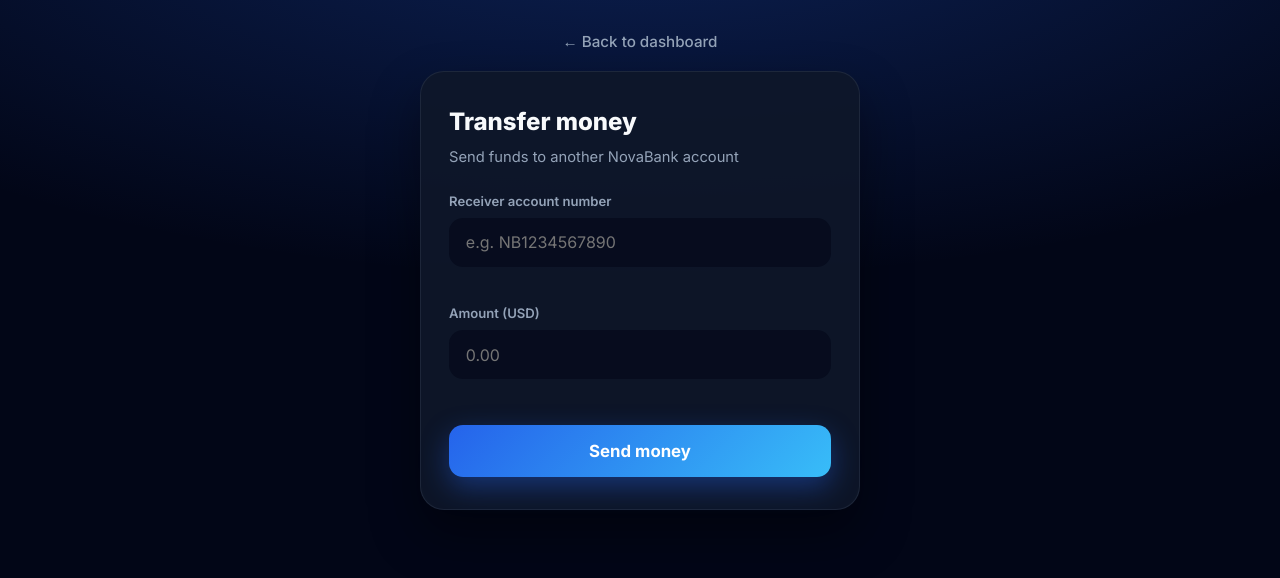
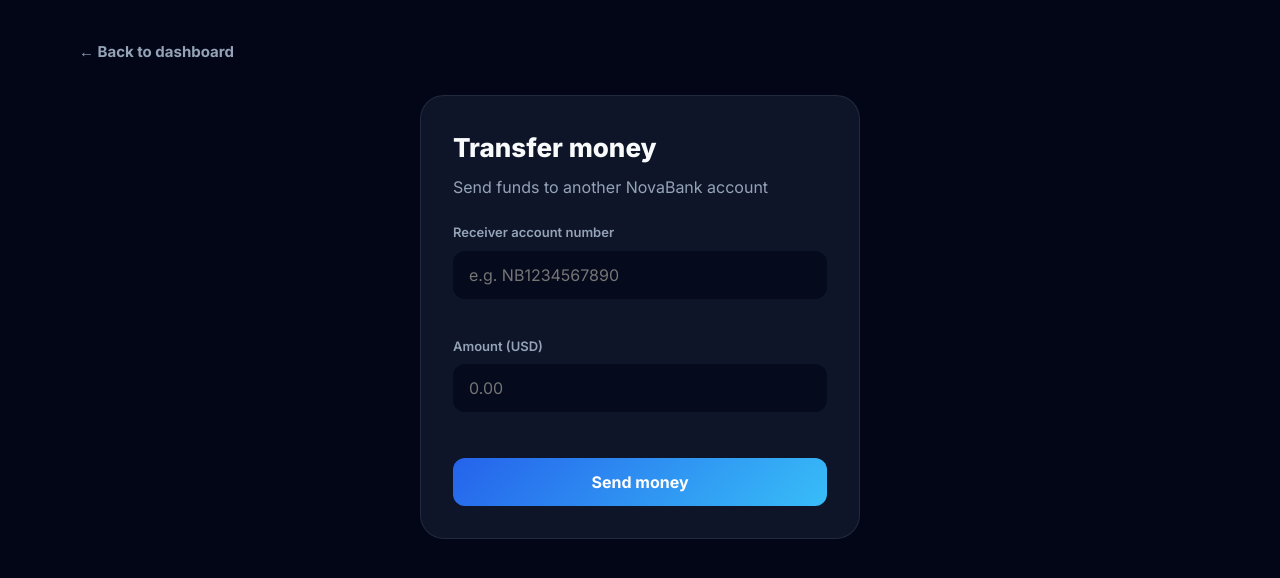
Before and after one commit to princek378/NovaBank-Frontend, a React (Vite) app: page /customer/transfer in a window 1280 px wide. Shown: the top 578 px of the page. Built offline with nearby package versions, Linux system fonts and the light colour scheme; no server answers.

Commit message:
Update Transfer.jsx

```diff
--- a/src/customer/Transfer.jsx
+++ b/src/customer/Transfer.jsx
@@ -1,7 +1,6 @@
 import { useState } from "react";
 import { useNavigate } from "react-router-dom";
 import { getApiUrl } from "../utils/api";
-import "./customer-forms.css";
 
 export default function Transfer() {
   const navigate = useNavigate();
@@ -51,25 +50,27 @@ export default function Transfer() {
   }
 
   return (
-    <div className="cf-page">
-      <button className="cf-back" onClick={() => navigate("/customer/dashboard")}>
+    <div style={s.page}>
+      <button style={s.back} onClick={() => navigate("/customer/dashboard")}>
         ← Back to dashboard
       </button>
-      <div className="cf-card">
-        <h1>Transfer money</h1>
-        <p>Send funds to another NovaBank account</p>
-        <div className="cf-field">
-          <label>Receiver account number</label>
+      <div style={s.card}>
+        <h1 style={s.title}>Transfer money</h1>
+        <p style={s.sub}>Send funds to another NovaBank account</p>
+        <div style={s.field}>
+          <label style={s.label}>Receiver account number</label>
           <input
+            style={s.input}
             type="text"
             placeholder="e.g. NB1234567890"
             value={receiver}
             onChange={(e) => setReceiver(e.target.value)}
           />
         </div>
-        <div className="cf-field">
-          <label>Amount (USD)</label>
+        <div style={s.field}>
+          <label style={s.label}>Amount (USD)</label>
           <input
+            style={s.input}
             type="number"
             min="0"
             step="0.01"
@@ -78,13 +79,27 @@ export default function Transfer() {
             onChange={(e) => setAmount(e.target.value)}
           />
         </div>
-        <button className="cf-submit" onClick={makeTransfer} disabled={loading}>
+        <button style={s.submit} onClick={makeTransfer} disabled={loading}>
           {loading ? "Sending…" : "Send money"}
         </button>
         {message && (
-          <div className={`cf-msg ${ok ? "ok" : "err"}`}>{message}</div>
+          <div style={ok ? s.msgOk : s.msgErr}>{message}</div>
         )}
       </div>
     </div>
   );
 }
+
+const s = {
+  page: { minHeight: "100vh", background: "#020617", color: "#f8fafc", fontFamily: "Inter, system-ui, sans-serif", padding: "32px 5%" },
+  back: { background: "transparent", border: "none", color: "#94a3b8", cursor: "pointer", marginBottom: 24, fontSize: 15 },
+  card: { maxWidth: 440, margin: "0 auto", background: "rgba(15,23,42,0.95)", border: "1px solid rgba(148,163,184,0.15)", borderRadius: 24, padding: 32 },
+  title: { fontSize: 26, fontWeight: 800, color: "#f8fafc", margin: "0 0 8px" },
+  sub: { color: "#94a3b8", marginBottom: 24 },
+  field: { marginBottom: 18 },
+  label: { display: "block", fontSize: 13, color: "#94a3b8", marginBottom: 8, fontWeight: 600 },
+  input: { width: "100%", padding: "14px 16px", borderRadius: 12, border: "1.5px solid rgba(148,163,184,0.25)", background: "rgba(2,6,23,0.7)", color: "#f8fafc", fontSize: 16, boxSizing: "border-box" },
+  submit: { width: "100%", padding: 14, borderRadius: 12, border: "none", background: "linear-gradient(135deg,#2563eb,#38bdf8)", color: "white", fontWeight: 700, fontSize: 16, cursor: "pointer", marginTop: 8 },
+  msgOk: { marginTop: 16, padding: 12, borderRadius: 10, background: "rgba(34,197,94,0.15)", color: "#86efac", textAlign: "center" },
+  msgErr: { marginTop: 16, padding: 12, borderRadius: 10, background: "rgba(239,68,68,0.15)", color: "#fca5a5", textAlign: "center" },
+};
```
